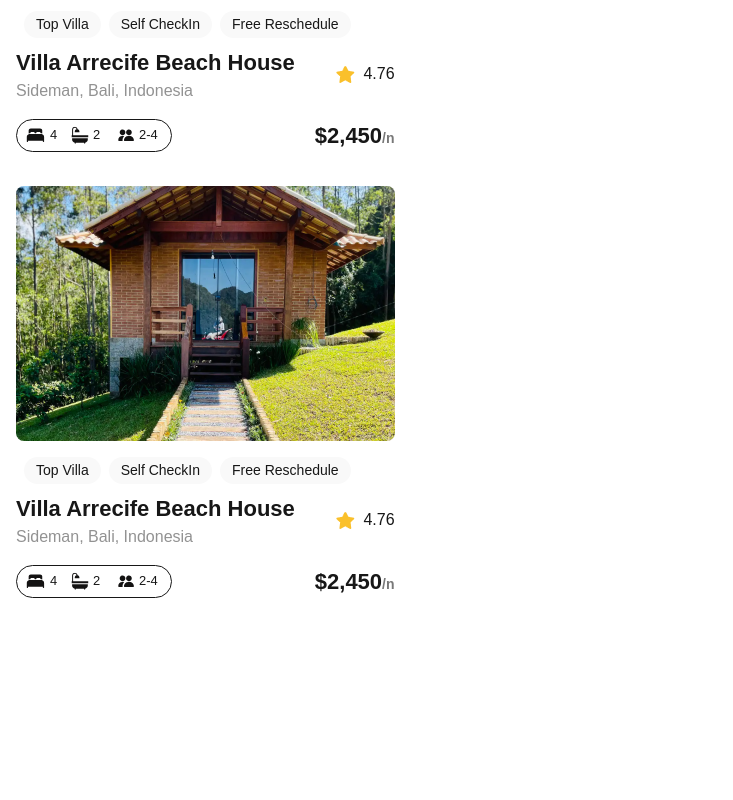
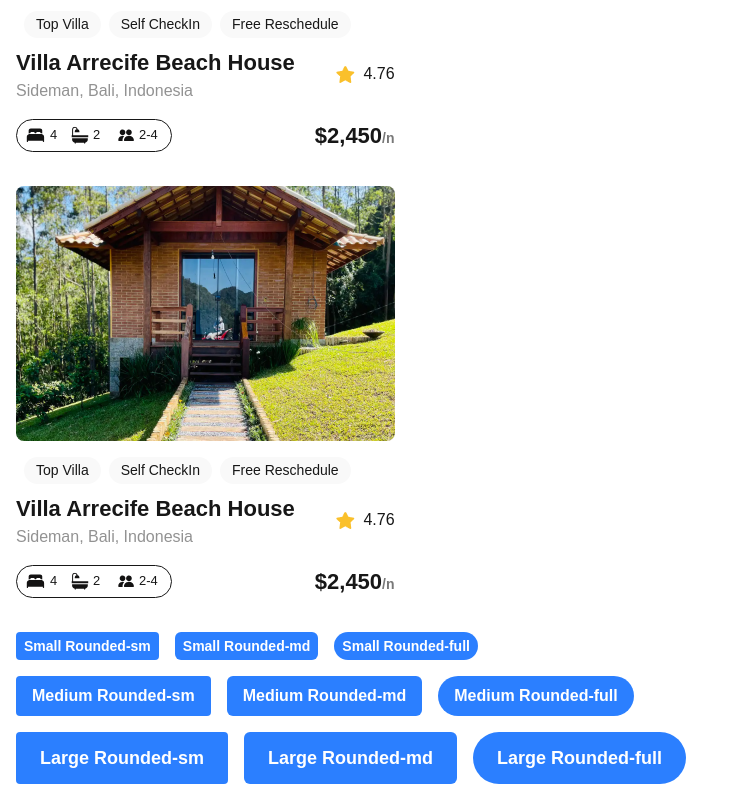
Before and after one commit to Rudymaze/alx-project-0x00-setup, a Next.js app in the folder alx-project-0x00/: page /landing in a window 1280 px wide. Shown: the part 774-1574 px from the top of the page, without its empty margins (0-733 px from the left). Before the commit the page ends 1398 px from the top, so only its background shows below. Built offline with nearby package versions, Linux system fonts and the light colour scheme.

Commit message:
created a button component and and also created various path in landing.tsx

```diff
--- /dev/null
+++ b/alx-project-0x00/components/Button.tsx
@@ -0,0 +1,21 @@
+import React from "react";
+
+interface ButtonProps {
+  title: string;
+  size: "small" | "medium" | "large";
+  shape: "rounded-sm" | "rounded-md" | "rounded-full";
+}
+
+const sizeClasses = {
+  small: "px-2 py-1 text-sm",
+  medium: "px-4 py-2 text-base",
+  large: "px-6 py-3 text-lg",
+};
+
+const Button: React.FC<ButtonProps> = ({ title, size, shape }) => {
+  const classes = `bg-blue-500 text-white font-semibold ${sizeClasses[size]} ${shape} hover:bg-blue-600 transition-colors duration-300`;
+
+  return <button className={classes}>{title}</button>;
+};
+
+export default Button;
--- a/alx-project-0x00/interfaces/index.ts
+++ b/alx-project-0x00/interfaces/index.ts
@@ -1,3 +1,6 @@
 export interface PillProps {
   title: string;
 }
+export interface ButtonProps {
+  style: string;
+}
--- a/alx-project-0x00/pages/landing.tsx
+++ b/alx-project-0x00/pages/landing.tsx
@@ -1,5 +1,6 @@
 import Card from "@/components/Card";
 import React from "react";
+import Button from "@/components/Button";
 
 const LandingPage: React.FC = () => {
   return (
@@ -10,7 +11,36 @@
       <Card />
       <br />
       <Card />
-      {/* Add some content here */}
+      <br />
+      <div className="space-y-4">
+        <div className="flex gap-4">
+          <Button title="Small Rounded-sm" size="small" shape="rounded-sm" />
+          <Button title="Small Rounded-md" size="small" shape="rounded-md" />
+          <Button
+            title="Small Rounded-full"
+            size="small"
+            shape="rounded-full"
+          />
+        </div>
+        <div className="flex gap-4">
+          <Button title="Medium Rounded-sm" size="medium" shape="rounded-sm" />
+          <Button title="Medium Rounded-md" size="medium" shape="rounded-md" />
+          <Button
+            title="Medium Rounded-full"
+            size="medium"
+            shape="rounded-full"
+          />
+        </div>
+        <div className="flex gap-4">
+          <Button title="Large Rounded-sm" size="large" shape="rounded-sm" />
+          <Button title="Large Rounded-md" size="large" shape="rounded-md" />
+          <Button
+            title="Large Rounded-full"
+            size="large"
+            shape="rounded-full"
+          />
+        </div>
+      </div>
     </div>
   );
 };
```
